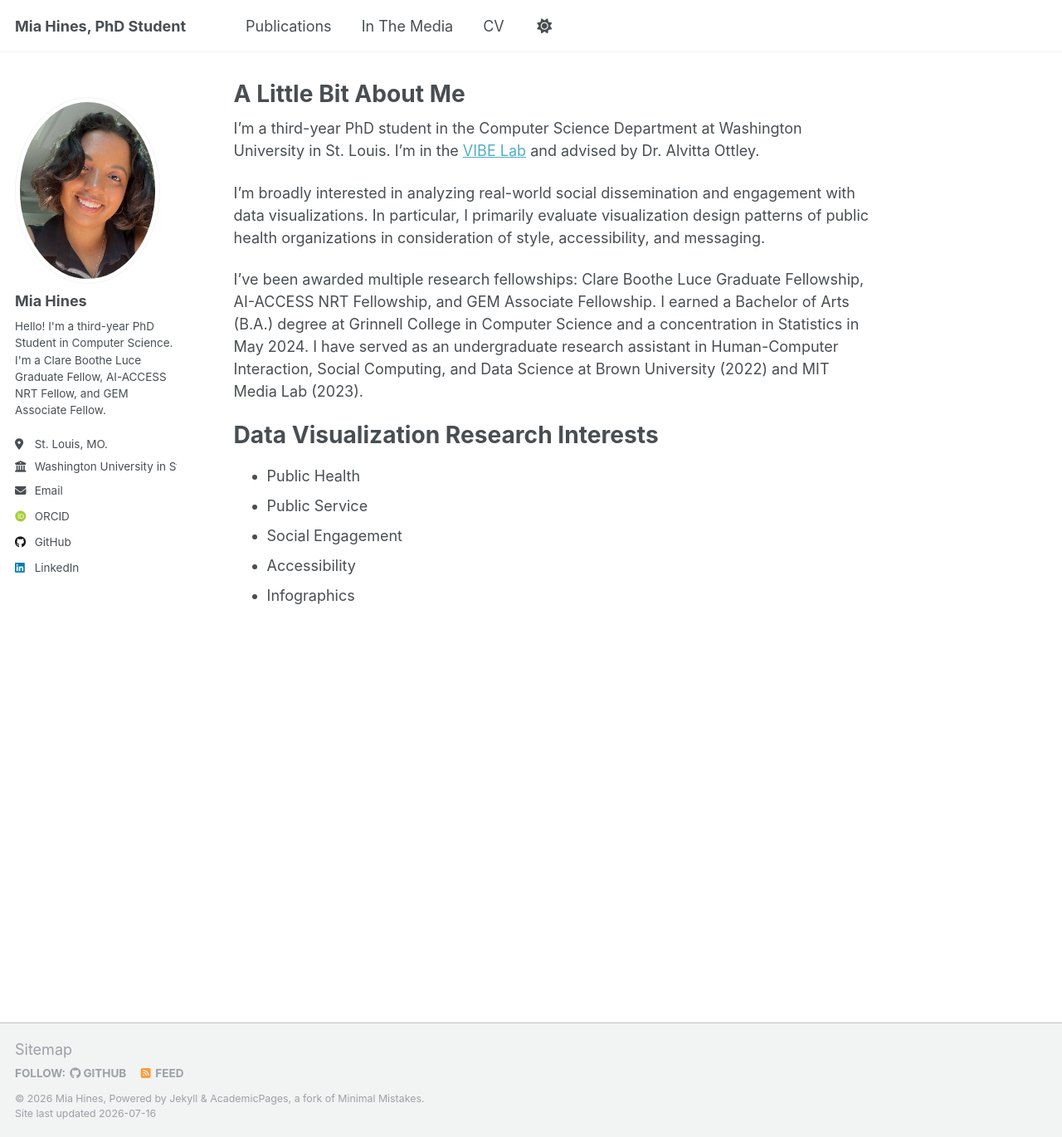
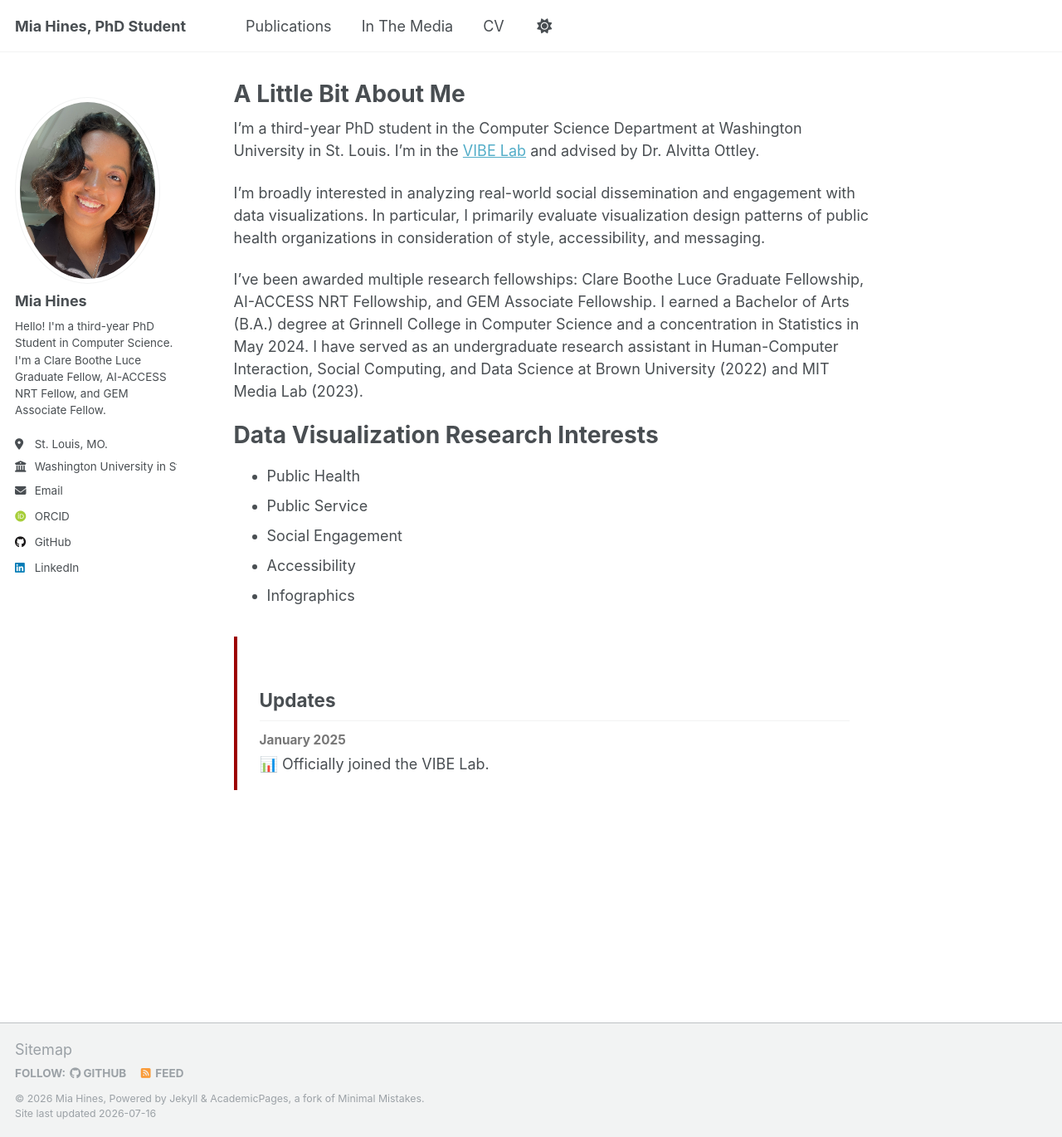
Before and after one commit to MiaHines/miahines.github.io, a Jekyll site: the page built from _pages/about.md, in a window 1280 px wide and 1370 px high. Shown: the whole window at 83% size. Built offline with Jekyll 4.4.1, drawn with Linux system fonts in a browser that asks for light colours; some web fonts are replaced.

Commit message:
adding updates to the first page

```diff
--- a/_pages/about.md
+++ b/_pages/about.md
@@ -20,3 +20,27 @@ Data Visualization Research Interests
 - Social Engagement
 - Accessibility
 - Infographics
+
+<div class="updates-container">
+  <h2>Updates</h2>
+
+  <div id="updates">
+    {% for update in site.data.updates %}
+    <div class="update {% if forloop.first %}active{% endif %}">
+      <span class="update-date">{{ update.date }}</span>
+      <p>{{ update.text }}</p>
+    </div>
+    {% endfor %}
+  </div>
+</div>
+
+<script>
+  let updates = document.querySelectorAll(".update");
+  let current = 0;
+
+  setInterval(() => {
+    updates[current].classList.remove("active");
+    current = (current + 1) % updates.length;
+    updates[current].classList.add("active");
+  }, 5000);
+</script>
--- a/assets/css/main.scss
+++ b/assets/css/main.scss
@@ -57,3 +57,30 @@
   display: block;           // removes inline image spacing
   border-radius: 8px;
 }
+
+.updates-container {
+  margin: 2em 0;
+  padding: 1em 1.5em;
+  border-left: 4px solid #9c0000;
+}
+
+.update {
+  display: none;
+  min-height: 50px;
+}
+
+.update.active {
+  display: block;
+}
+
+.update-date {
+  font-size: 0.85em;
+  font-weight: bold;
+  color: #777;
+  display: block;
+  margin-bottom: 0.25em;
+}
+
+.update p {
+  margin: 0;
+}
```
Also changed, not shown: _data/updates.yml (added, +17 -0 lines).
